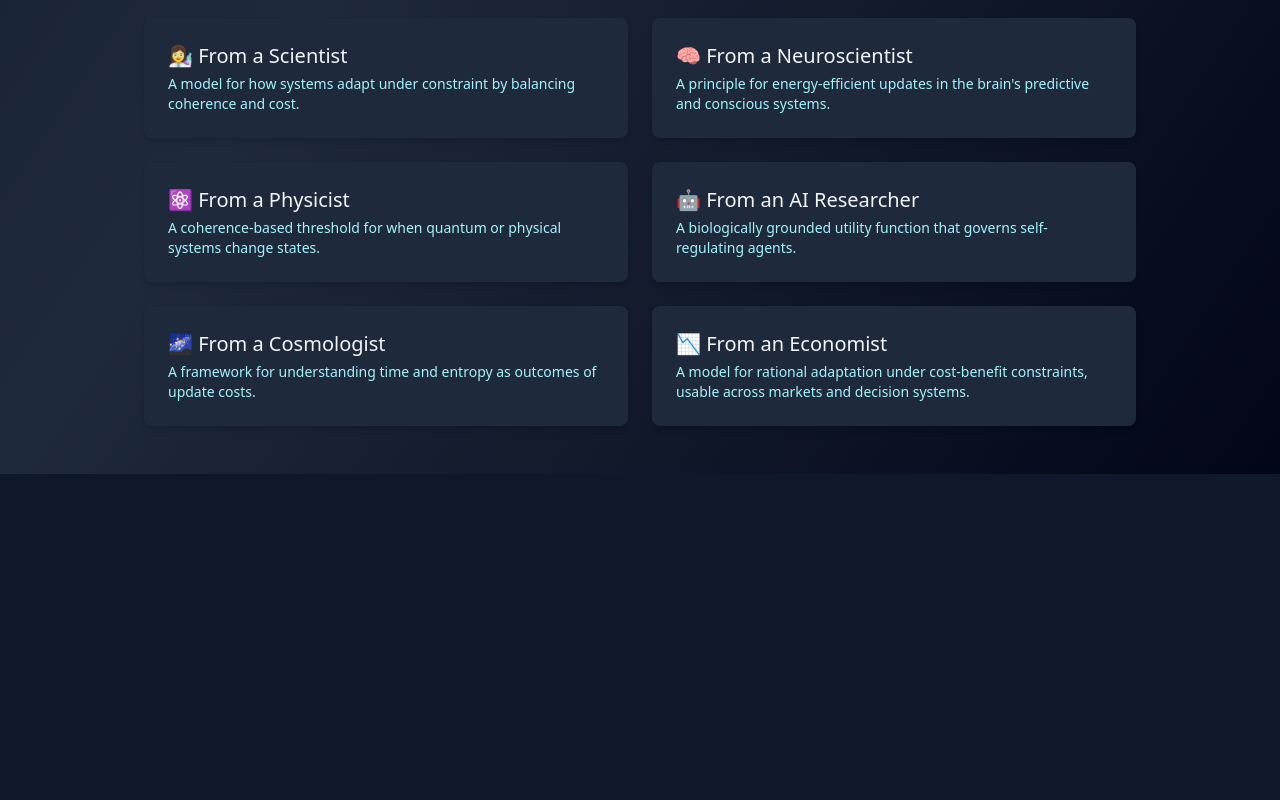
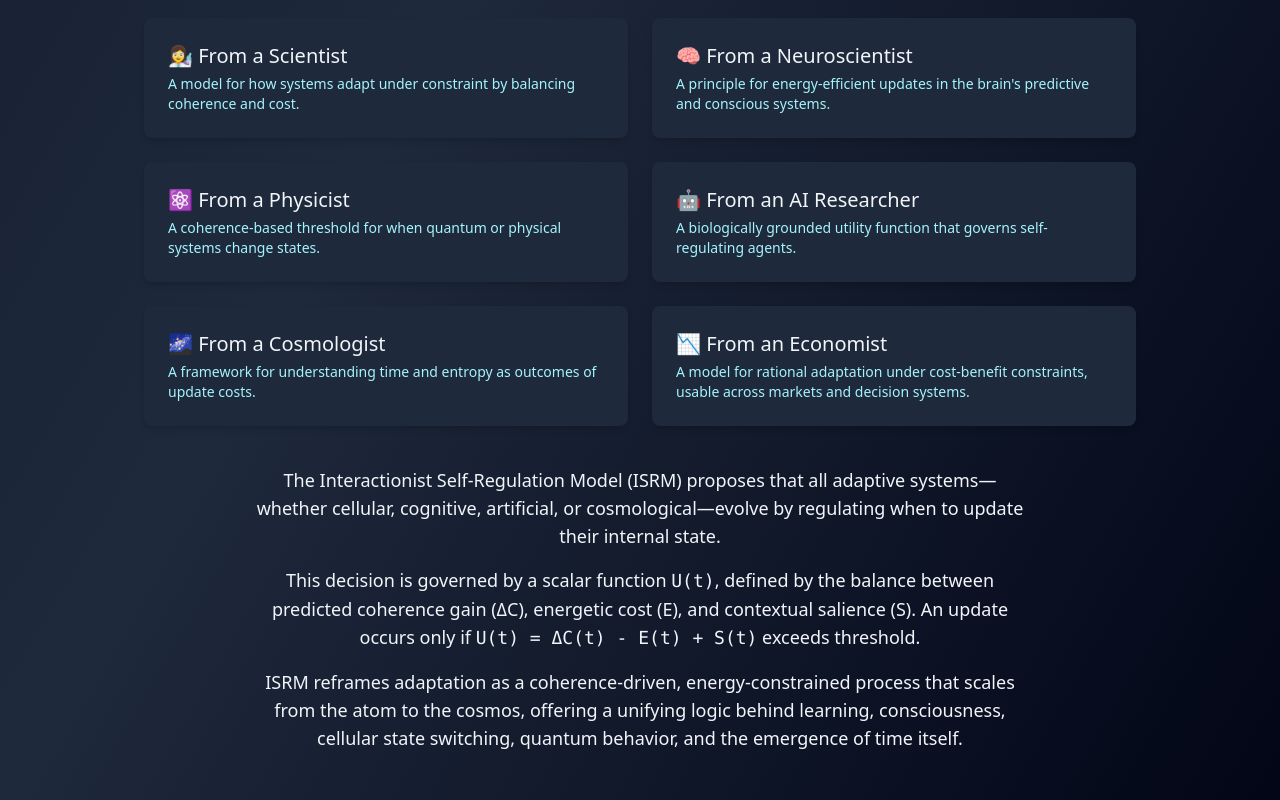
Before and after one commit to AnimaSoma/isrm-framework-site, a React (Vite) app: page / in a window 1280 px wide. Shown: the part 1424-2224 px from the top of the page. Before the commit the page ends 1898 px from the top, so only its background shows below. Built offline with nearby package versions, Linux system fonts and the light colour scheme.

Commit message:
Add ISRM multi-page layout

```diff
--- a/src/components/DefinitionReveal.jsx
+++ b/src/components/DefinitionReveal.jsx
@@ -10,7 +10,7 @@ const definitions = [
   {
     label: "🧠 From a Neuroscientist",
     title: "A principle for energy-efficient updates in the brain's predictive and conscious systems.",
-    example: "🧠 Real-life example: The Attentional Blink. ISRM explains the delay between perceiving two rapid stimuli as coherence protection: the system avoids updating while energetically saturated."
+    example: "🧠 Real-life example: Astrocyte-neuron metabolic coupling. ISRM explains how astrocytes gate neuronal updating by regulating energetic access based on coherence, preventing excessive firing when predictive utility is low."
   },
   {
     label: "⚛️ From a Physicist",
@@ -60,6 +60,20 @@ export default function DefinitionReveal() {
           </div>
         ))}
       </div>
+      <div className="mt-10 text-slate-100 text-base md:text-lg leading-relaxed text-center max-w-3xl mx-auto">
+        <p className="mb-4">
+          The Interactionist Self-Regulation Model (ISRM) proposes that all adaptive systems—
+          whether cellular, cognitive, artificial, or cosmological—evolve by regulating when to update their internal state.
+        </p>
+        <p className="mb-4">
+          This decision is governed by a scalar function <code>U(t)</code>, defined by the balance between predicted coherence gain (ΔC),
+          energetic cost (E), and contextual salience (S). An update occurs only if <code>U(t) = ΔC(t) - E(t) + S(t)</code> exceeds threshold.
+        </p>
+        <p>
+          ISRM reframes adaptation as a coherence-driven, energy-constrained process that scales from the atom to the cosmos, offering a unifying logic
+          behind learning, consciousness, cellular state switching, quantum behavior, and the emergence of time itself.
+        </p>
+      </div>
     </div>
   );
 }
```
